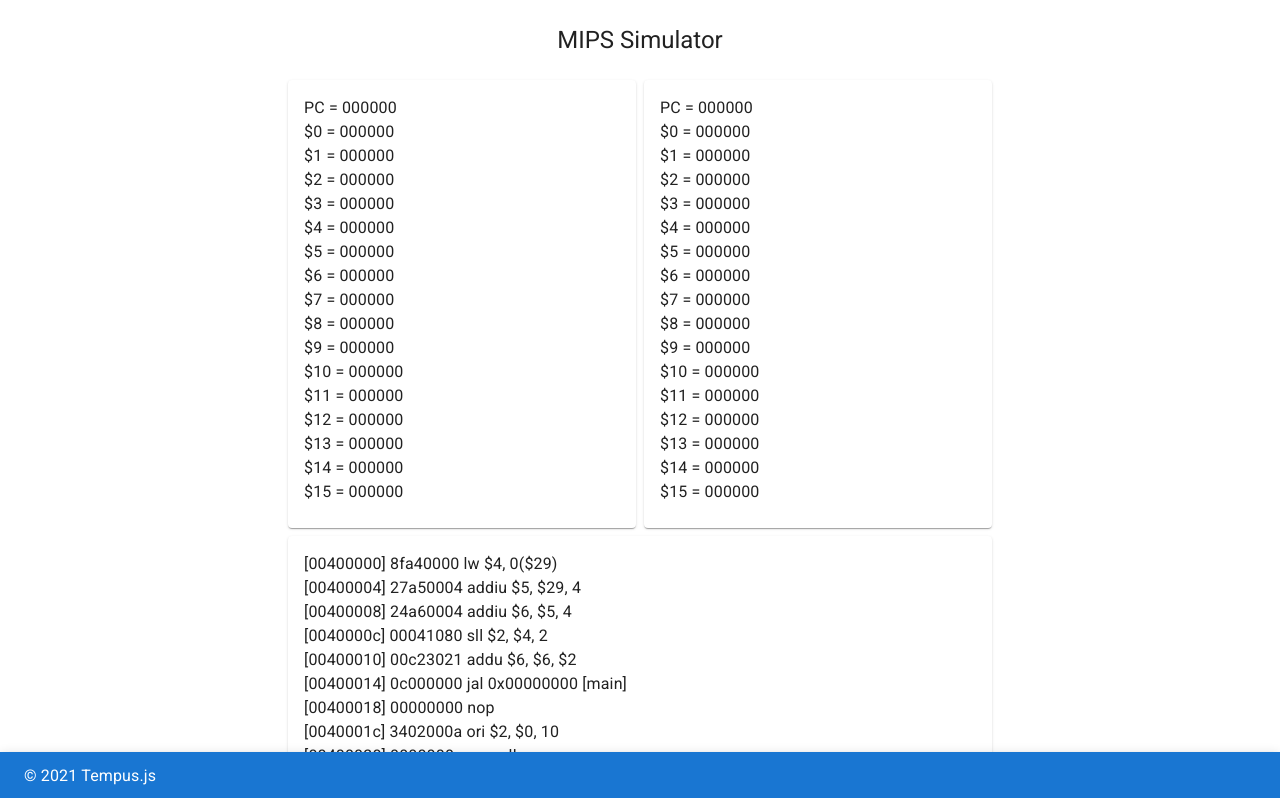
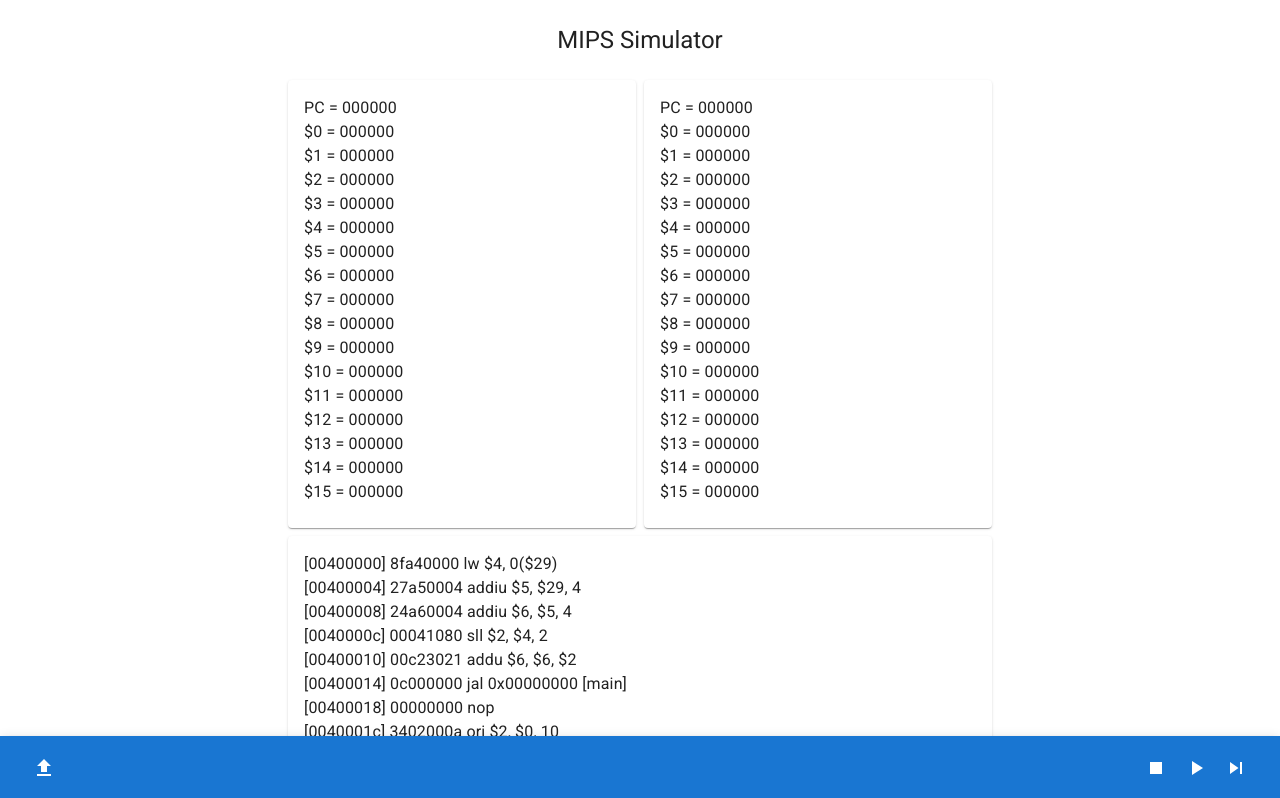
Before and after one commit to tempus157/mips-simulator, a Next.js app: page / in a window 1280 px wide. Shown: the top 798 px of the page. Built offline with nearby package versions, Linux system fonts and the light colour scheme.

Commit message:
Add toolbar icons

```diff
--- a/src/components/Toolbar.tsx
+++ b/src/components/Toolbar.tsx
@@ -1,12 +1,48 @@
-import { AppBar, Toolbar as AppBarContent, Typography } from "@mui/material";
+import { PlayArrow, SkipNext, Stop, Upload } from "@mui/icons-material";
+import {
+	AppBar,
+	Box,
+	IconButton,
+	Toolbar as AppBarContent,
+	Tooltip,
+} from "@mui/material";
 
 const Toolbar = () => {
 	return (
 		<>
-			<AppBarContent />
+			<Box mt={1}>
+				<AppBarContent />
+			</Box>
 			<AppBar position="fixed" sx={{ top: "auto", bottom: 0 }}>
-				<AppBarContent variant="dense">
-					<Typography>© 2021 Tempus.js</Typography>
+				<AppBarContent>
+					<Box
+						width="100%"
+						display="flex"
+						justifyContent="space-between"
+					>
+						<Tooltip title="Load">
+							<IconButton color="inherit">
+								<Upload />
+							</IconButton>
+						</Tooltip>
+						<Box>
+							<Tooltip title="Reset">
+								<IconButton color="inherit">
+									<Stop />
+								</IconButton>
+							</Tooltip>
+							<Tooltip title="Run">
+								<IconButton color="inherit">
+									<PlayArrow />
+								</IconButton>
+							</Tooltip>
+							<Tooltip title="Step">
+								<IconButton color="inherit">
+									<SkipNext />
+								</IconButton>
+							</Tooltip>
+						</Box>
+					</Box>
 				</AppBarContent>
 			</AppBar>
 		</>
```
